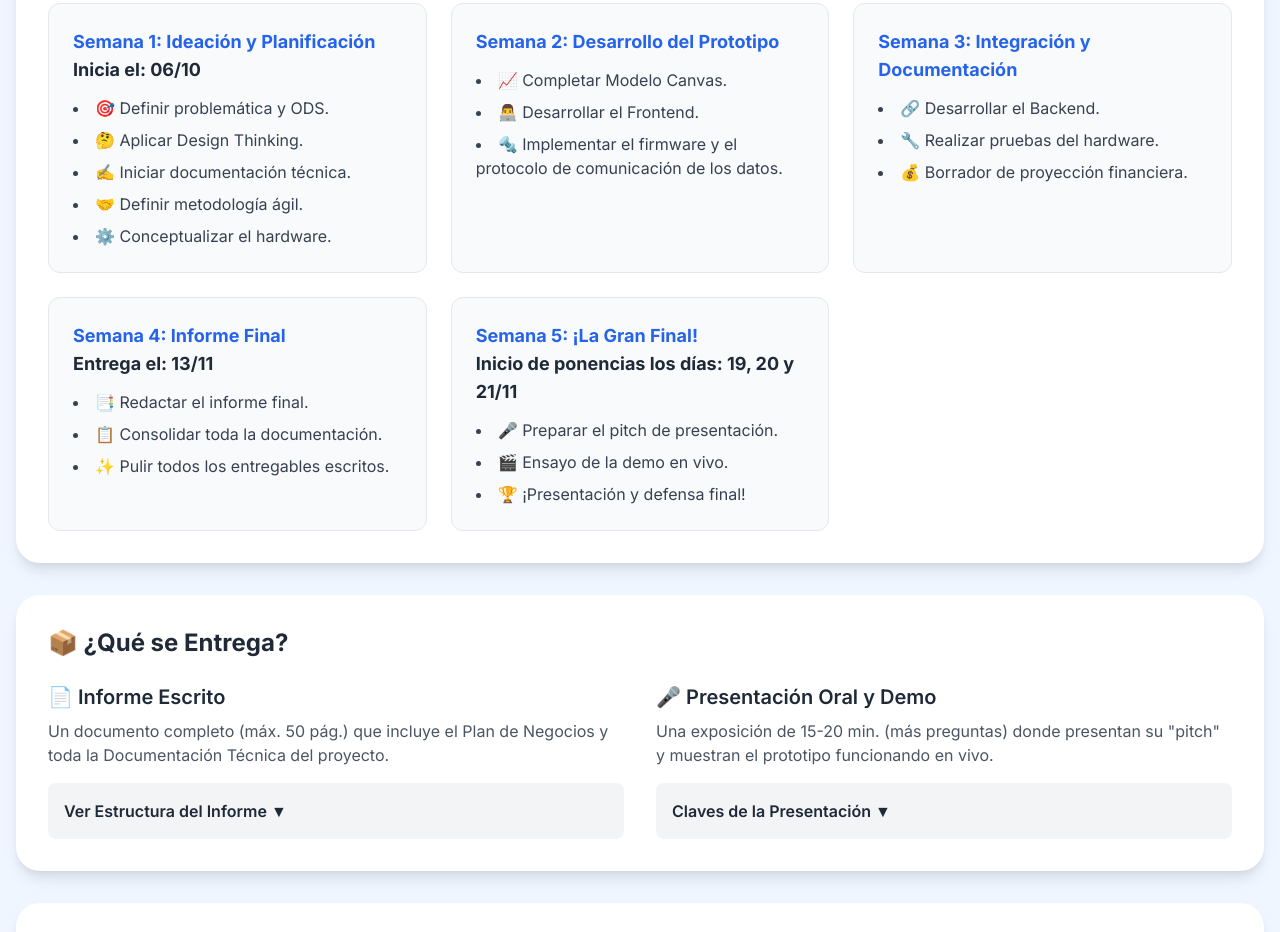
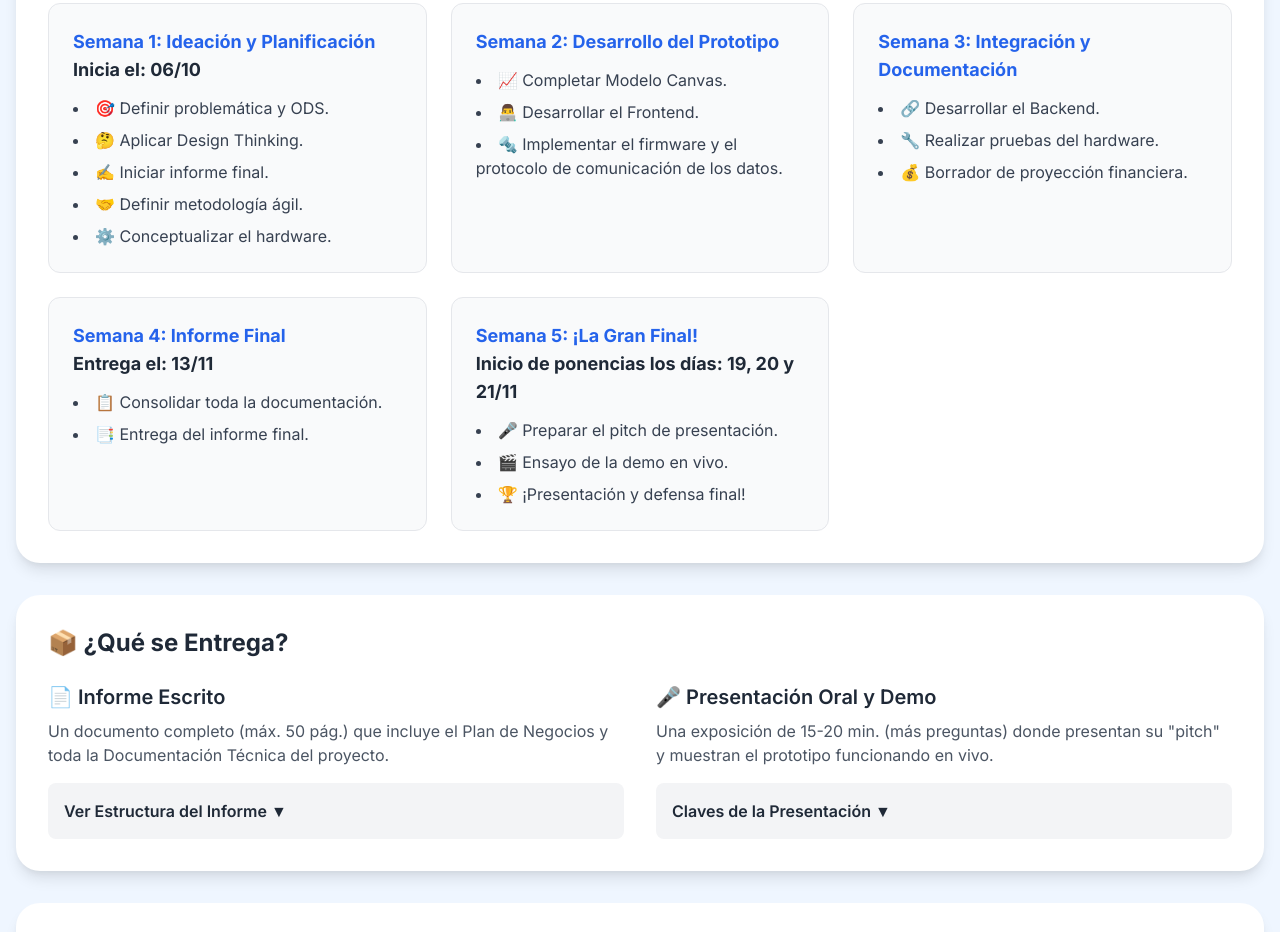
Before and after one commit to gpabloandres/tpi, a plain HTML site: page index.html in a window 1280 px wide. Shown: the part 1553-2485 px from the top of the page. Drawn offline with nearby package versions, Linux system fonts and the light colour scheme.

Commit message:
Actualiza

```diff
--- a/index.html
+++ b/index.html
@@ -218,7 +218,7 @@
                         <ul class="mt-3 list-disc list-inside text-gray-700 space-y-2">
                             <li>🎯 Definir problemática y ODS.</li>
                             <li>🤔 Aplicar Design Thinking.</li>
-                            <li>✍️ Iniciar documentación técnica.</li>
+                            <li>✍️ Iniciar informe final.</li>
                             <li>🤝 Definir metodología ágil.</li>
                             <li>⚙️ Conceptualizar el hardware.</li>
                         </ul>
@@ -238,7 +238,6 @@
                         <ul class="mt-3 list-disc list-inside text-gray-700 space-y-2">
                             <li>🔗 Desarrollar el Backend.</li>
                             <li>🔧 Realizar pruebas del hardware.</li>
-
                             <li>💰 Borrador de proyección financiera.</li>
                         </ul>
                     </div>
@@ -257,9 +256,8 @@
                         <h3 class="font-bold text-lg text-blue-600">Semana 4: Informe Final</h3>
                         <h5 class="font-bold text-lg text-black-600">Entrega el: 13/11</h5>
                         <ul class="mt-3 list-disc list-inside text-gray-700 space-y-2">
-                            <li>📑 Redactar el informe final.</li>
                             <li>📋 Consolidar toda la documentación.</li>
-                            <li>✨ Pulir todos los entregables escritos.</li>
+                            <li>📑 Entrega del informe final.</li>
                         </ul>
                     </div>
                     <!-- Semana 5 -->
```
